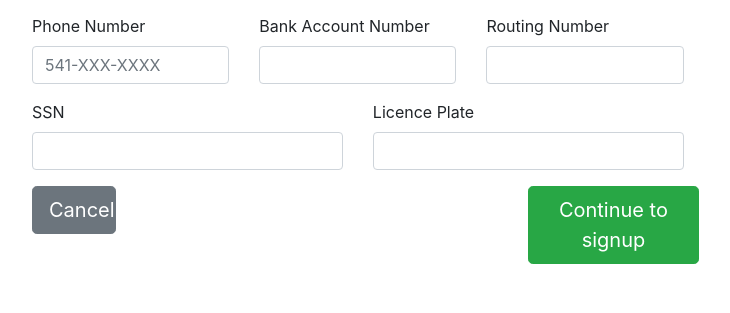
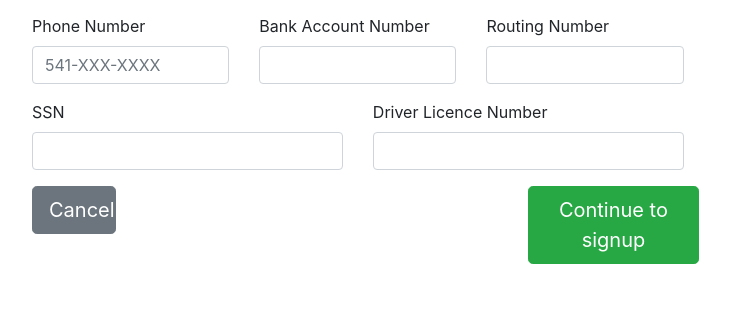
Before and after one commit to jshota/BeaverGo, a Django app: page /driver in a window 1280 px wide. Shown: the part 844-1157 px from the top of the page, without its empty margins (368-1098 px from the left). Run offline with Django 3.2, Linux system fonts and the light colour scheme; some libraries are stand-ins or nearby versions.

Commit message:
Fix: driver signup page licence plate to driver licence number

```diff
--- a/templates/driver.html
+++ b/templates/driver.html
@@ -150,10 +150,10 @@
                         </div>
                     </div>
                     <div class="col-md-6 mb-3">
-                        <label for="licenceplate">Licence Plate</label>
-                        <input type="text" class="form-control" id="licenceplate" placeholder="" required>
+                        <label for="driverlicence">Driver Licence Number</label>
+                        <input type="text" class="form-control" id="driverlicence" placeholder="" required>
                         <div class="invalid-feedback">
-                            Licence Plate is required.
+                            Driver Licence Number is required.
                         </div>
                     </div>
                     <div class="col-md-2 mb-3">
```
